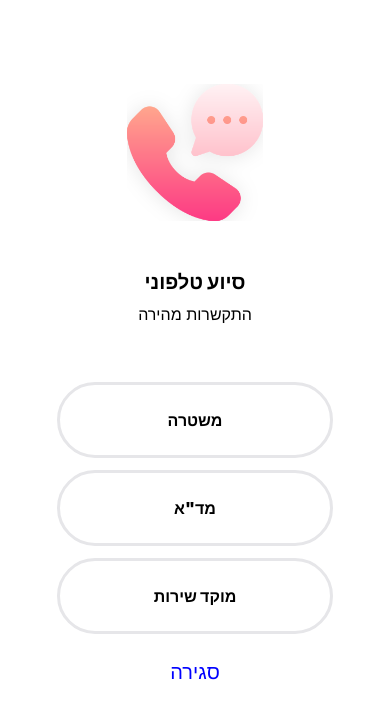
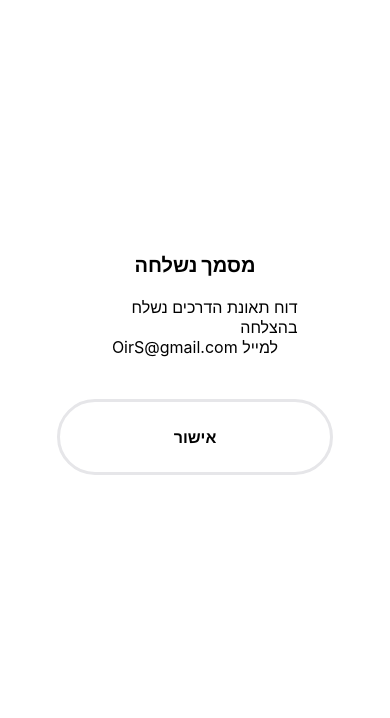
Before and after one commit to henaharon/MyCar2024, a React Native app: screen / in a window 390 px wide. Shown: the top 718 px of the page. Built offline with nearby package versions, Linux system fonts and the light colour scheme.

Commit message:
success screen done

```diff
--- a/App.tsx
+++ b/App.tsx
@@ -3,12 +3,14 @@ import React from 'react';
 import {BaseView} from './src/uiKit/BaseView';
 import AccidentReportIntro from './src/screens/AccidentReport/AccidentReportIntro';
 import CallDialogScreen from './src/screens/AccidentReport/screens/CallDialog/CallDialogScreen';
+import SuccessScreen from './src/screens/AccidentReport/screens/Success/SuccessScreen';
 
 function App(): React.JSX.Element {
   return (
     <BaseView>
       {/* <AccidentReportIntro /> */}
-      <CallDialogScreen />
+      <SuccessScreen />
+      {/* <CallDialogScreen /> */}
     </BaseView>
   );
 }
--- /dev/null
+++ b/src/screens/AccidentReport/screens/Success/SuccessScreen.js
@@ -0,0 +1,52 @@
+import { Text, View, StyleSheet } from 'react-native';
+import {BaseView, BodyBaseView} from '../../../../uiKit/BaseView';
+import {Button} from '../../components/Button'
+
+const SuccessScreen = () => {
+    return (
+        <BaseView>
+        <BodyBaseView style={{alignItems: 'center'}}>
+        <View style={styles.textContainer}>
+            <Text style={styles.headerText}>מסמך נשלחה</Text>
+            <View style={styles.centerText}>
+                <Text style={styles.confirmationText}>דוח תאונת הדרכים נשלח בהצלחה</Text>
+                <Text style={styles.confirmationText}>OirS@gmail.com למייל</Text>
+            </View>
+        </View>
+        <View style={styles.buttonContainer}>
+            <Button title={"אישור"}/>
+        </View>
+        </BodyBaseView>
+        </BaseView>
+    );
+};
+
+export default SuccessScreen;
+
+const styles = StyleSheet.create({
+    headerText: {
+        fontSize: 20,
+        fontWeight: '900',
+        color: 'black',
+    },
+    confirmationText: {
+        fontSize: 16,
+        color: 'black',
+    },
+    textContainer: {
+        alignItems: 'center',
+        position: 'relative',
+        top: '30%',
+        gap: 20,
+    },
+    buttonContainer: {
+        width: '100%',
+        position: 'relative',
+        alignItems: 'center',
+        top: '35%',
+    },
+    centerText: {
+        width: '90%',
+        alignItems: 'center',
+    }
+});
```
